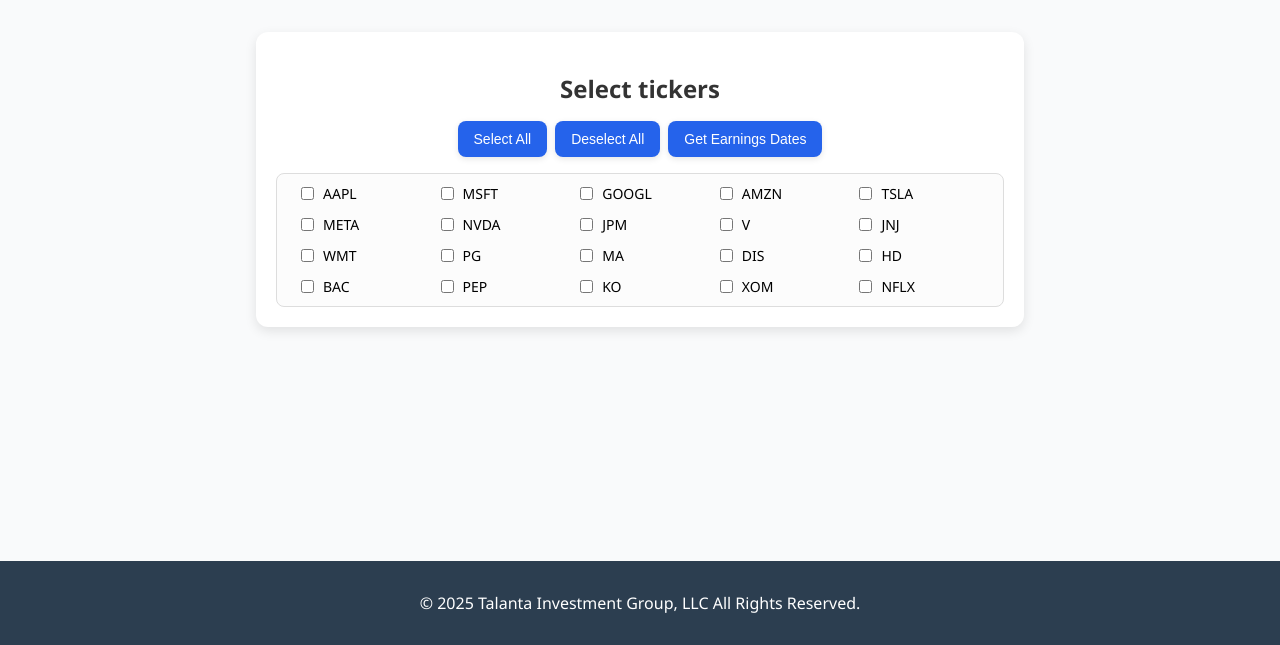
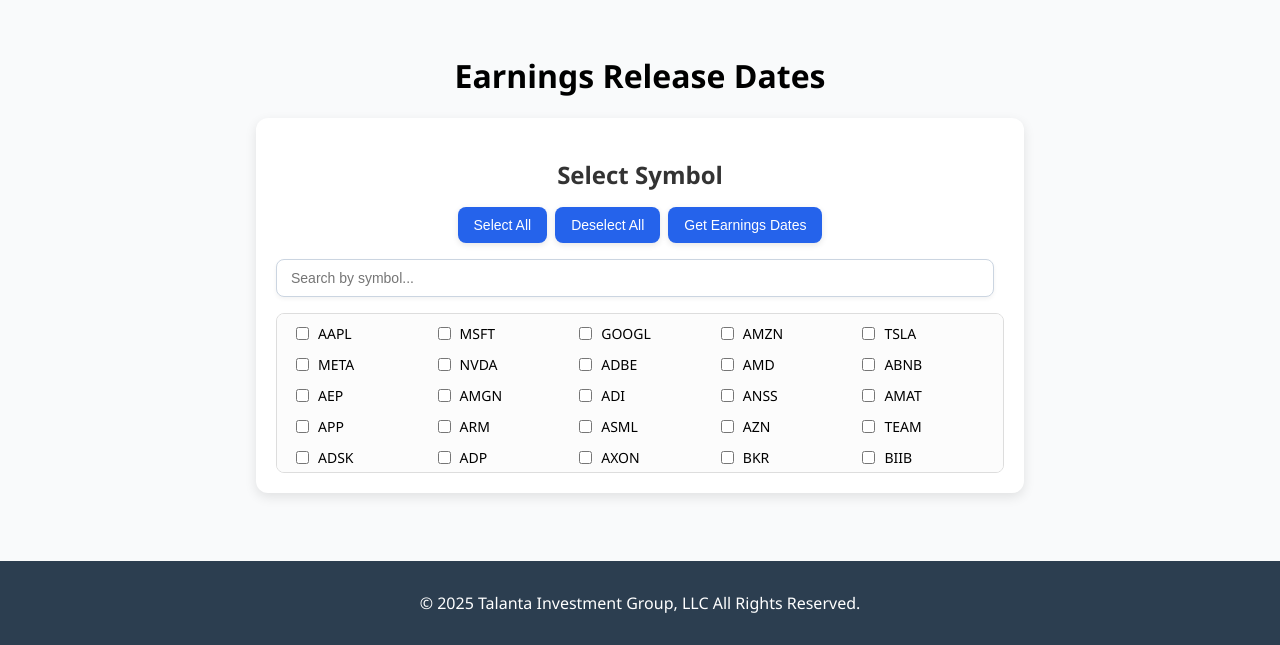
Before and after one commit to heathdyer25/TalantaInterviewProject, a Flask app: page /earnings-relesase-dates in a window 1280 px wide. Shown: the part 155-800 px from the top of the page. Run offline with Flask 3, Linux system fonts and the light colour scheme.

Commit message:
[Implement] added search bar, added more symbols, improved API efficiency

```diff
--- a/app/static/css/earnings_release_dates.css
+++ b/app/static/css/earnings_release_dates.css
@@ -30,8 +30,8 @@ body {
     display: grid;
     grid-template-columns: repeat(auto-fill, minmax(120px, 1fr));
     gap: 12px;
-    padding: 10px 20px;
-    max-height: 300px;
+    padding: 10px 15px;
+    max-height: 20vh;
     overflow-y: auto;
     border: 1px solid #ddd;
     border-radius: 8px;
--- a/app/static/css/style.css
+++ b/app/static/css/style.css
@@ -127,3 +127,30 @@ footer {
     box-shadow: none;
     transform: none;
 }
+
+/* Style for the search input */
+.search-bar {
+    padding: 10px 14px;
+    border: 1px solid #cbd5e1; /* Tailwind slate-300 */
+    border-radius: 8px;
+    font-size: 14px;
+    margin-right: 10px;
+    outline: none;
+    transition: border-color 0.3s ease, box-shadow 0.3s ease;
+    box-shadow: 0 2px 4px rgba(0, 0, 0, 0.05);
+    flex: 1;
+    min-width: 200px;
+}
+
+.search-bar:focus {
+    border-color: #2563eb; /* Tailwind blue-600 */
+    box-shadow: 0 0 0 3px rgba(37, 99, 235, 0.2);
+}
+
+/* Flex layout for the btn-group to align input and buttons */
+.btn-group {
+    display: flex;
+    align-items: center;
+    gap: 10px;
+    flex-wrap: wrap;
+}
--- a/app/static/js/earningsReleaseDates.js
+++ b/app/static/js/earningsReleaseDates.js
@@ -122,9 +122,27 @@ function sortTable(column) {
     rows.forEach(row => tbody.appendChild(row));
 }
 
-// Attach event listeners
+// when document is fully loaded
 document.addEventListener('DOMContentLoaded', () => {
     const headers = document.querySelectorAll('#earningsTable th');
+    // add filter functions
     headers[0].addEventListener('click', () => sortTable('ticker'));
     headers[1].addEventListener('click', () => sortTable('earnings_date'));
+
+    const searchInput = document.getElementById('searchInput');
+    const checkboxes = document.querySelectorAll('#checkboxes .checkbox-item');
+
+    // add search bar functionality
+    searchInput.addEventListener('input', () => {
+        const query = searchInput.value.toLowerCase();
+
+        checkboxes.forEach(label => {
+            const ticker = label.textContent.toLowerCase();
+            if (ticker.includes(query)) {
+                label.style.display = '';
+            } else {
+                label.style.display = 'none';
+            }
+        });
+    });
 });
--- a/app/templates/earnings_release_dates.html
+++ b/app/templates/earnings_release_dates.html
@@ -16,15 +16,20 @@ Earnings Release Dates
 {% endblock %}
 
 {% block main %}
+    <h1>Earnings Release Dates</h1>
     <div class="ticker-selection">
-        <h2>Select tickers</h2>
+        <h2>Select Symbol</h2>
 
-        <!-- options -->
         <div class="btn-group">
-            <button type="button" id="selectAllBtn" class="">Select All</button>
-            <button type="button" id="deselectAllBtn" class="">Deselect All</button>
+            <button type="button" id="selectAllBtn">Select All</button>
+            <button type="button" id="deselectAllBtn">Deselect All</button>
             <button type="button" id="fetchBtn" class="">Get Earnings Dates</button>
-          </div>
+        </div>
+
+        <div class="btn-group">
+            <input type="text" id="searchInput" placeholder="Search by symbol..." class="search-bar" />
+        </div>
+
 
           <!-- checkbox list -->
         <div id="checkboxes" class="checkbox-list">
@@ -44,7 +49,7 @@ Earnings Release Dates
     <table id="earningsTable" style="display: none">
         <thead>
             <tr>
-                <th>Ticker</th>
+                <th>Symbol</th>
                 <th>Earnings Date</th>
             </tr>
         </thead>
--- a/app/utils/finance.py
+++ b/app/utils/finance.py
@@ -12,17 +12,24 @@ import yfinance as yf
 import pandas as pd
 from datetime import datetime
 
-#File for
 
 """
 Returns a hardcoded list of tickers for testing or predefined use.
 """
 def get_tickers():
     return [
-        "AAPL", "MSFT", "GOOGL", "AMZN", "TSLA",
-        "META", "NVDA", "JPM", "V", "JNJ",
-        "WMT", "PG", "MA", "DIS", "HD",
-        "BAC", "PEP", "KO", "XOM", "NFLX"
+        "AAPL", "MSFT", "GOOGL", "AMZN", "TSLA", "META", "NVDA",
+        "ADBE", "AMD", "ABNB", "AEP", "AMGN", "ADI", "ANSS", "AMAT", "APP",
+        "ARM", "ASML", "AZN", "TEAM", "ADSK", "ADP", "AXON", "BKR", "BIIB",
+        "BKNG", "AVGO", "CDNS", "CDW", "CHTR", "CMCSA", "CPRT", "CRWD",
+        "CSCO", "CTAS", "CTSH", "DDOG", "DLTR", "DXCM", "EA", "EBAY", "ENPH",
+        "EXC", "FAST", "FI", "FTNT", "GILD", "HON", "IDXX", "ILMN", "INTC",
+        "INTU", "ISRG", "JD", "KDP", "KLAC", "LCID", "LRCX", "MAR", "MCHP",
+        "MDLZ", "MELI", "MNST", "MRNA", "MRVL", "MU", "NFLX", "NTES", "NXPI",
+        "ODFL", "ORLY", "PANW", "PAYX", "PCAR", "PDD", "PEP", "PYPL", "QCOM",
+        "REGN", "ROST", "SBUX", "SIRI", "SNPS", "SWKS", "TMUS", "TXN", "VRSK",
+        "VRTX", "WBA", "WDAY", "XEL", "ZM", "ZS", "PLTR", "MSTR", "SHOP",
+        "SNOW", "UBER", "ROKU"
     ]
 
 """
@@ -30,18 +37,20 @@ Given a list of ticker symbols, return a dict mapping ticker to its earnings sta
 If no earnings date is found, note that in the dict.
 """
 def get_earnings_start_dates(tickers):
+    tickers_obj = yf.Tickers(" ".join(tickers))
     data = []
     for ticker in tickers:
-        stock = yf.Ticker(ticker)
         try:
+            stock = tickers_obj.tickers[ticker]
             cal = stock.calendar
-            if cal:
+            if cal is not None and "Earnings Date" in cal:
                 earnings_date = str(cal["Earnings Date"][0])
             else:
-                raise Exception('calendar not found')
+                earnings_date = "N/A"
         except Exception as e:
-            print(e)
-            earnings_date = 'N/A'
+            print(f"{ticker}: {e}")
+            earnings_date = "N/A"
+
         data.append({
             "ticker": ticker,
             "earnings_date": earnings_date,
```
Also changed, not shown: README.md.
